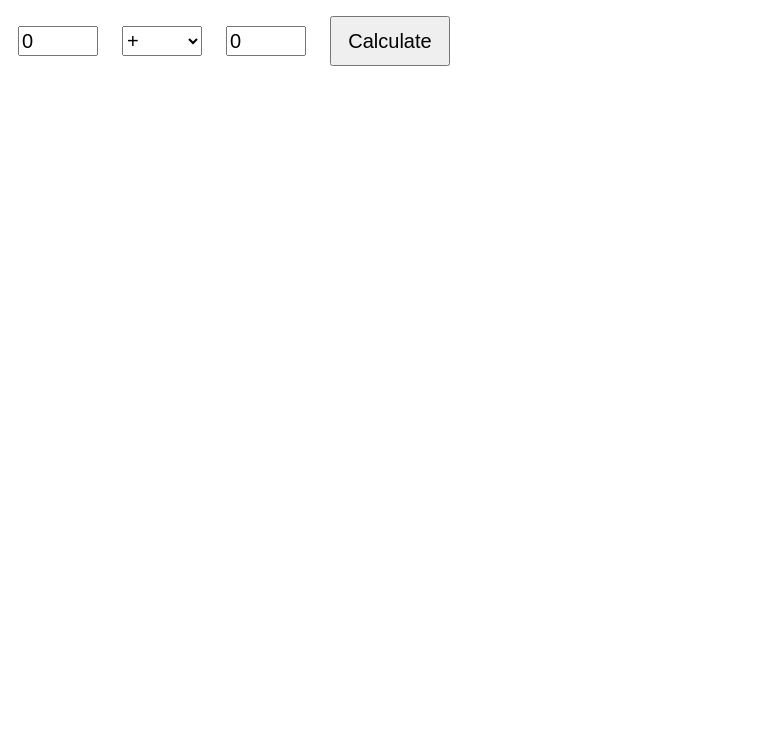
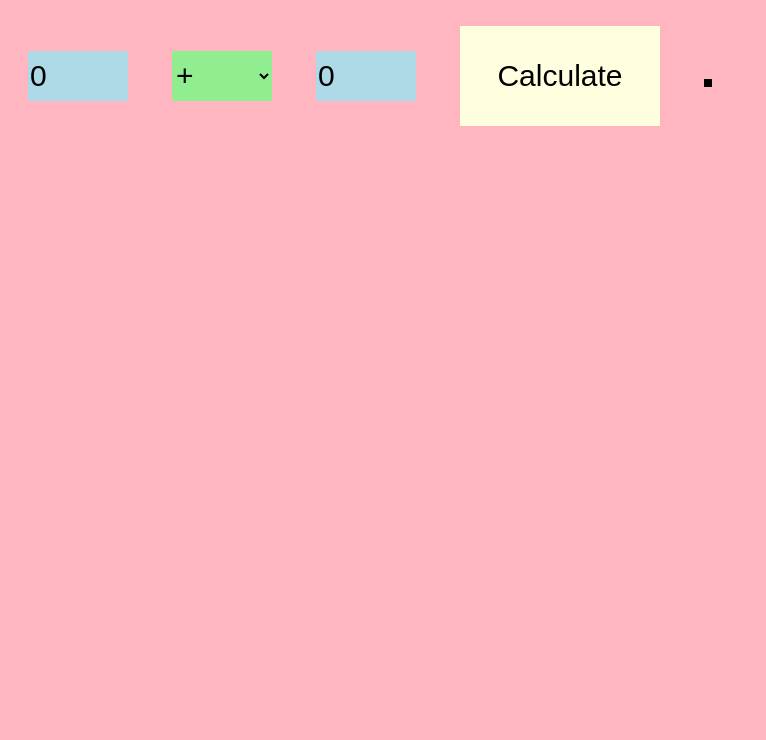
Before and after one commit to IvayloKoev1991/CalculatorHTML, a plain HTML site: page index.html in a window 1280 px wide. Shown: the part 60-800 px from the top of the page, without its empty margins (0-766 px from the left). Drawn offline with Linux system fonts and the light colour scheme.

Commit message:
My changes to the calculator

```diff
--- a/index.html
+++ b/index.html
@@ -3,25 +3,40 @@
     <style>
       /* Add some styling to the calculator */
       input[type="number"] {
-        width: 80px;
-        height: 30px;
-        font-size: 20px;
-        margin: 10px;
+        width: 100px;
+        height: 50px;
+        font-size: 30px;
+        margin: 20px;
+        background-color: lightblue;
+        border: none;
+      }
+      body {
+        background-color: lightpink;
       }
       select {
-        width: 80px;
-        height: 30px;
-        font-size: 20px;
-        margin: 10px;
+        width: 100px;
+        height: 50px;
+        font-size: 30px;
+        margin: 20px;
+        background-color: lightgreen;
+        border: none;
       }
       button {
-        width: 120px;
-        height: 50px;
-        font-size: 20px;
-        margin: 10px;
+        border: 2px dashed red;
+        width: 200px;
+        height: 100px;
+        font-size: 30px;
+        margin: 20px;
+        background-color: lightyellow;
+        border: none;
       }
       p {
-        font-size: 20px;
+        font-size: 50px;
+        display: inline-block;
+        vertical-align: middle;
+        margin-left: 20px;
+        background-color: lightgray;
+        border: 4px solid black;
       }
     </style>
   </head>
```
